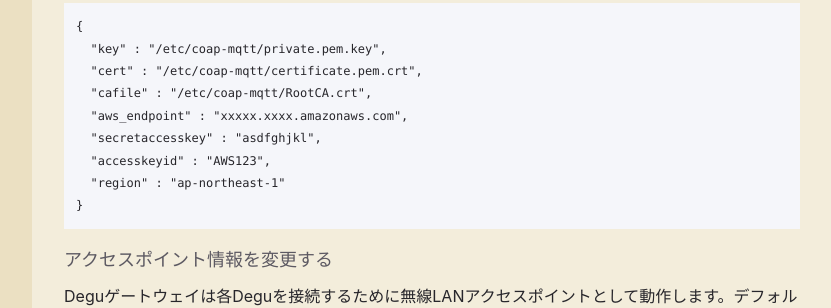
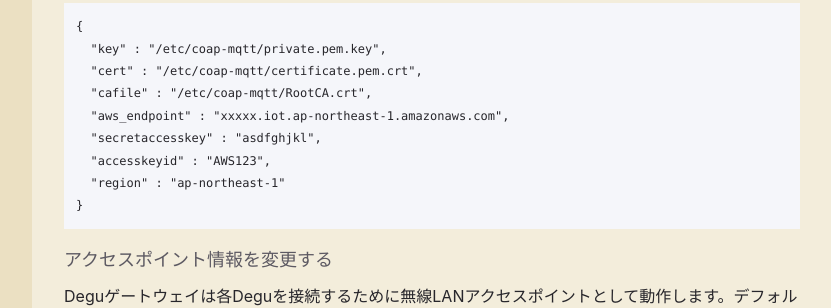
Before and after one commit to open-degu/open-degu.github.io, a Jekyll site: the page built from user_manual/30_setup.md, in a window 1280 px wide. Shown: the part 2860-3168 px from the top of the page, without its empty margins (324-1155 px from the left). Built offline with Jekyll 4.4.1, drawn with Linux system fonts in a browser that asks for light colours.

Commit message:
fix aws_endpoint in mqttinfo.json

```diff
--- a/user_manual/30_setup.md
+++ b/user_manual/30_setup.md
@@ -137,7 +137,7 @@ IAMユーザー作成時にダウンロードしたcsvファイルに記載さ
   "key" : "/etc/coap-mqtt/private.pem.key",
   "cert" : "/etc/coap-mqtt/certificate.pem.crt",
   "cafile" : "/etc/coap-mqtt/RootCA.crt",
-  "aws_endpoint" : "xxxxx.xxxx.amazonaws.com",
+  "aws_endpoint" : "xxxxx.iot.ap-northeast-1.amazonaws.com",
   "secretaccesskey" : "asdfghjkl",
   "accesskeyid" : "AWS123",
   "region" : "ap-northeast-1"
```
